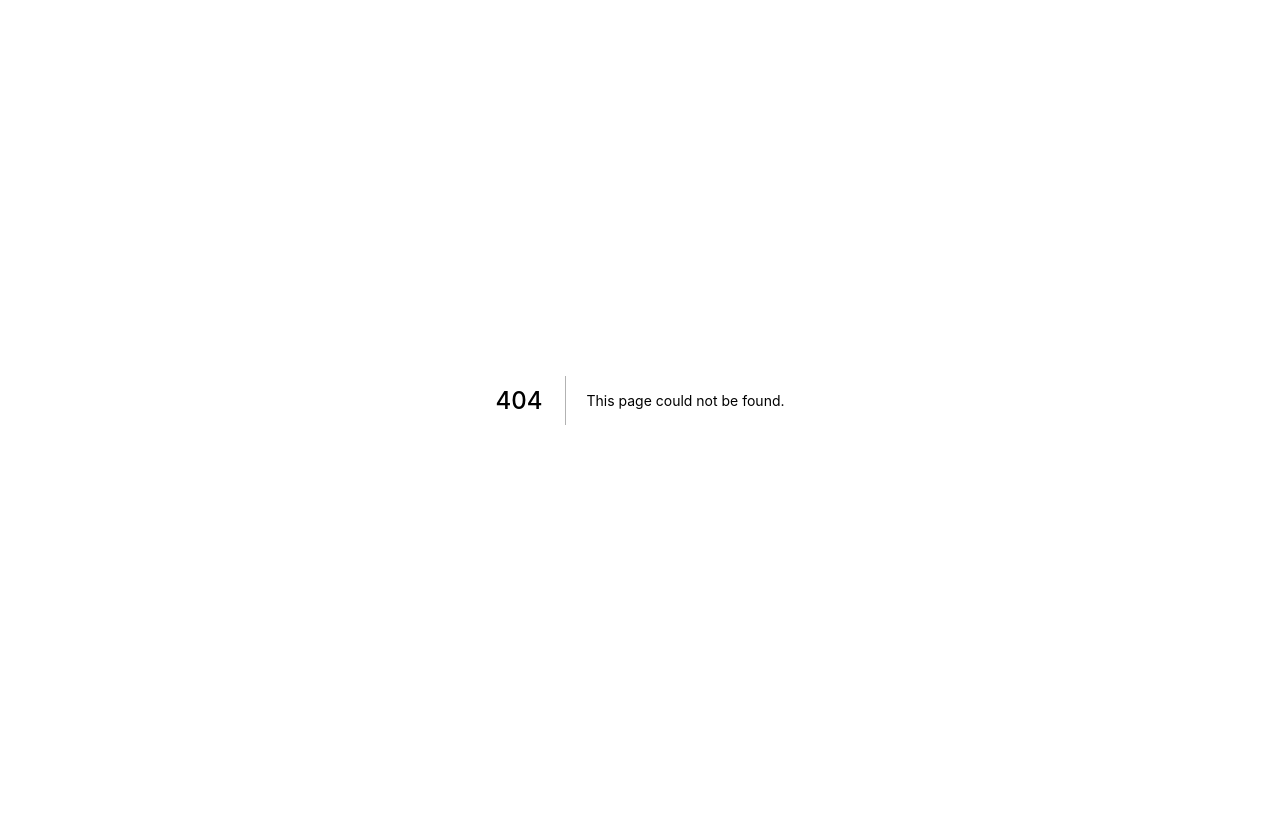
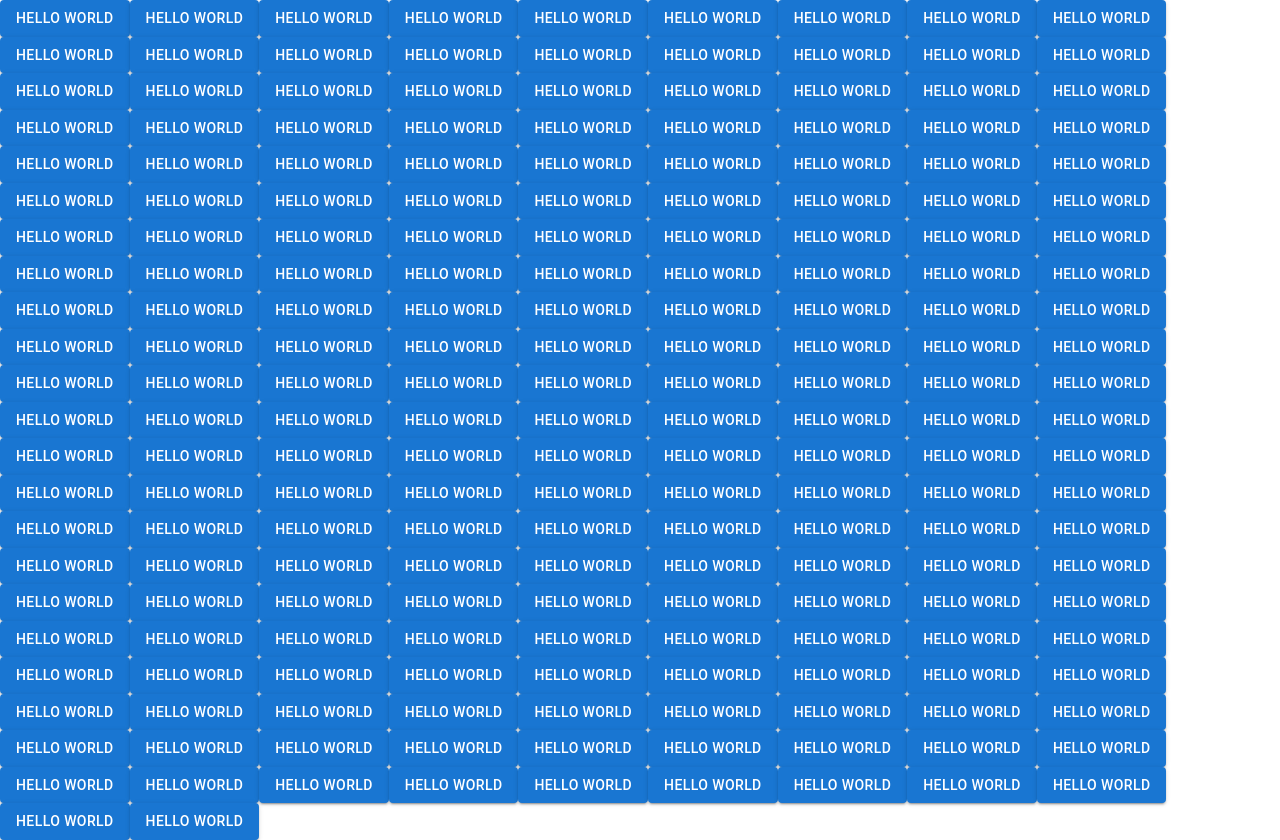
Before and after one commit to kingsley-ramos/performance-testing, a Next.js app: page /material-ui in a window 1280 px wide. Before the commit this address had no page. Before the commit the page ends 800 px from the top, so only its background shows below. Built offline with nearby package versions, Linux system fonts and the light colour scheme.

Commit message:
created test pages

```diff
--- /dev/null
+++ b/pages/material-ui.js
@@ -0,0 +1,11 @@
+import Button from '@mui/material/Button';
+
+function performanceReviewMaterialUI() {
+    let array = new Array(200).fill(0)
+    const data = array.map((i, key) =>
+        <Button variant="contained" key={key}>Hello World</Button>
+    )
+    return data
+}
+
+export default performanceReviewMaterialUI;
```
Also changed, not shown: pages/vanilla.js (added, +9 -0 lines), 1 other file (tests, documents, lock files or other folders).
